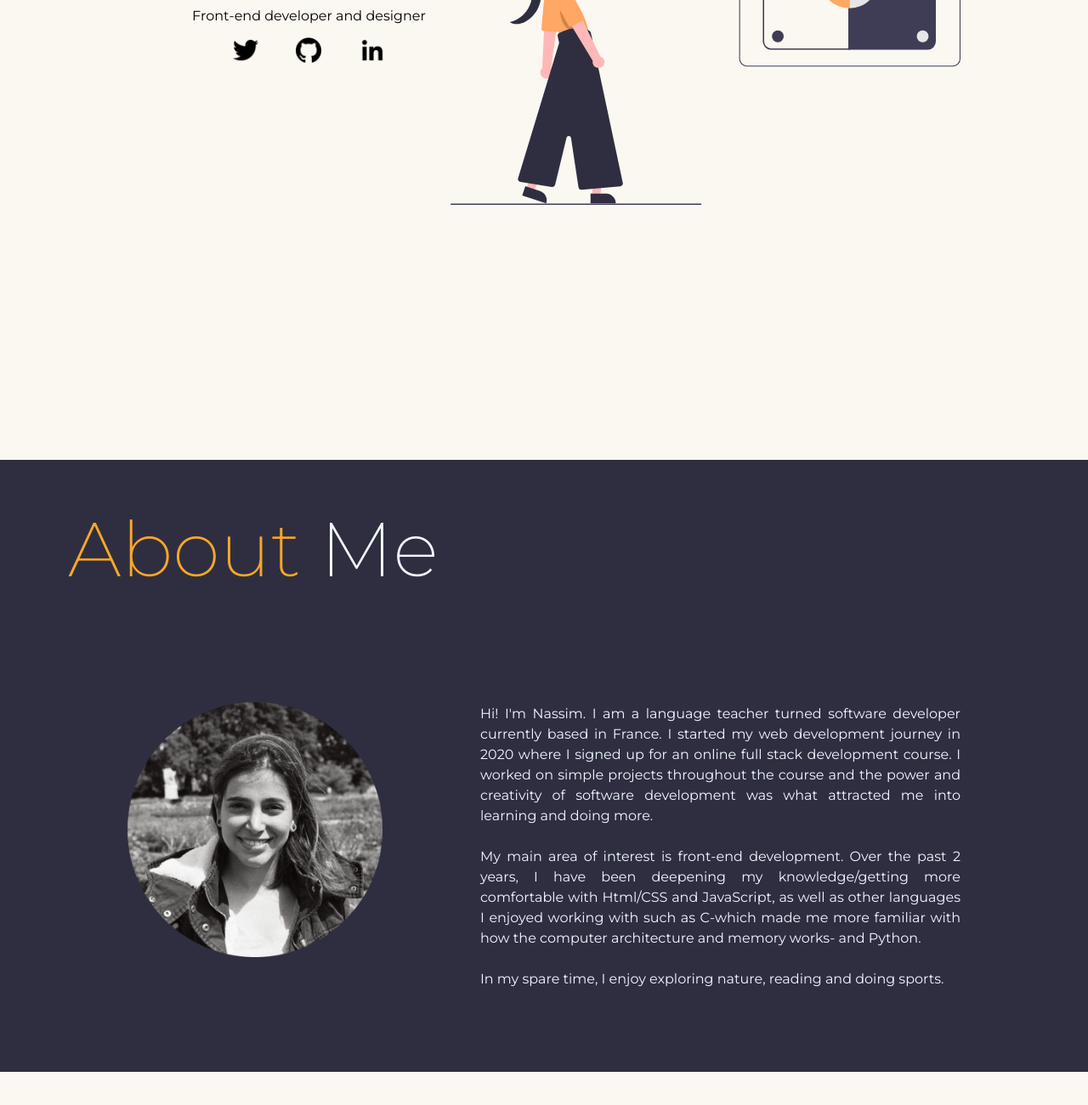
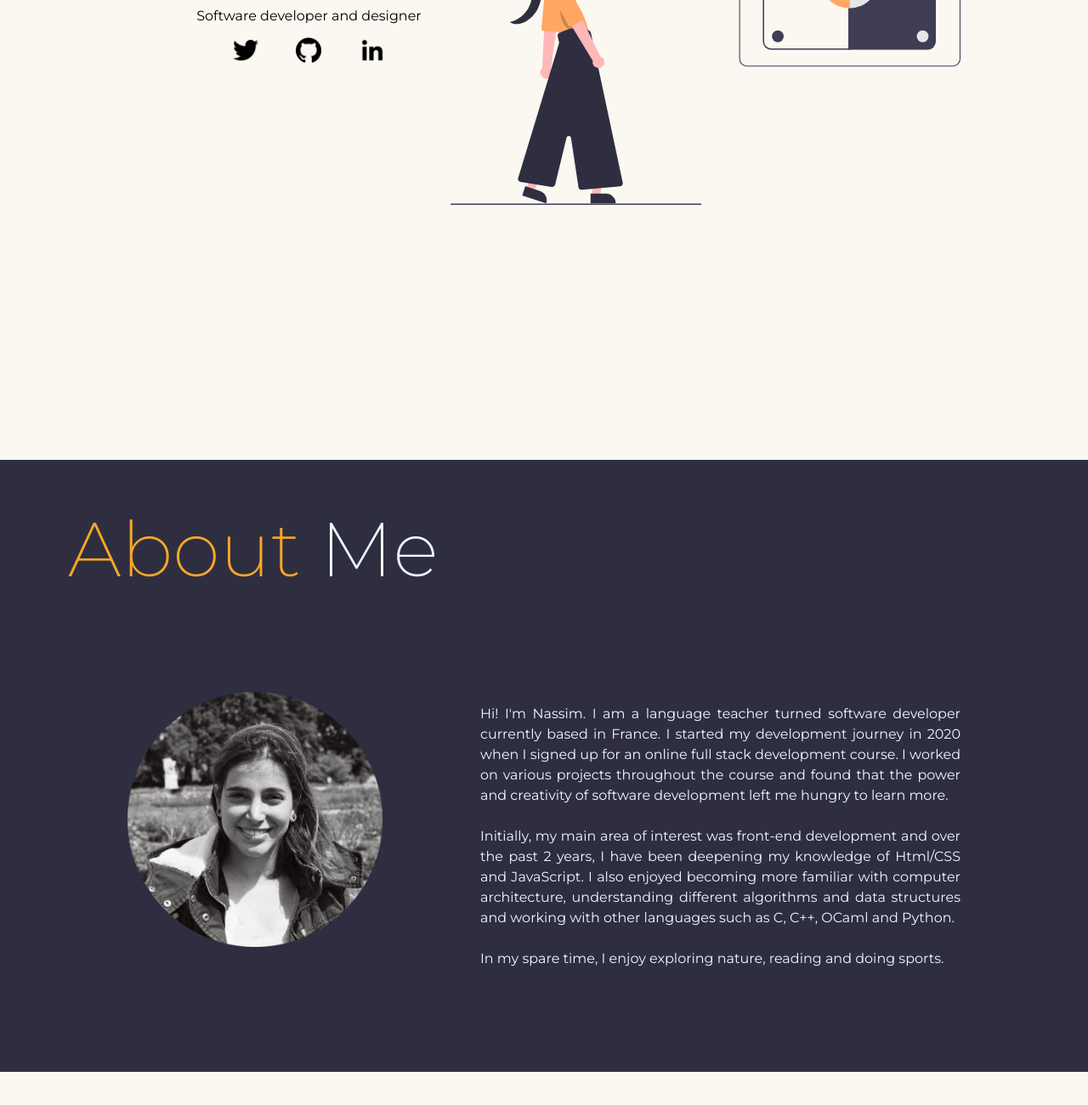
Before and after one commit to Nasimkrm/Portfolio, a website: page cv.html in a window 1280 px wide. Shown: the part 408-1708 px from the top of the page at 85% size. Drawn offline with nearby package versions, Linux system fonts and the light colour scheme.

Commit message:
Changes in title and bio

```diff
--- a/cv.html
+++ b/cv.html
@@ -42,7 +42,7 @@
 <div class="name section" >
   <h1><span class="fname">Nassim</span> <span class="lname" > Karimi </span></h1>
 
-    <p class="description">Front-end developer and designer</p>
+    <p class="description">Software developer and designer</p>
 
 
 
@@ -65,14 +65,17 @@
   <div id="about-me" class="about section">
 
    <h1 class="section-header alice-blue"><span class="about">About</span> Me</h1>
-   <div class="about-content"><img class="profilePic" src="images/crpProfile.png" alt="profilePic">
-    <p class="bio">Hi! I'm Nassim. I am a language teacher turned software developer currently based in France. I started my web development journey in 2020 where I signed up for an online full stack development course. I worked on simple projects throughout the course and the power and creativity of software development was what attracted me into learning and doing more.<br><br>
+   <div class="about-content">
+     <img class="profilePic" src="images/crpProfile.png" alt="profilePic">
+    <p class="bio">Hi! I'm Nassim. I am a language teacher turned software developer currently based in France. I started my development journey in 2020 when I signed up for an online full stack development course. I worked on various projects throughout the course and found that the power and creativity of software development left me hungry to learn more.<br><br>
 
-      My main area of interest is front-end development. Over the past 2 years, I have been deepening my knowledge/getting more comfortable with Html/CSS and JavaScript, as well as other languages I enjoyed working with such as C-which made me more familiar with how the computer architecture and memory works- and Python.<br><br>
+      Initially, my main area of interest was front-end development and over the past 2 years, I have been deepening my knowledge of Html/CSS and JavaScript. I also enjoyed becoming more familiar with computer architecture, understanding different algorithms and data structures and working with other languages such as C, C++, OCaml and Python.<br><br>
 
       In my spare time, I enjoy exploring nature, reading and doing sports.</p>
 
   </div>
+
+
 </div>
 
 
```
